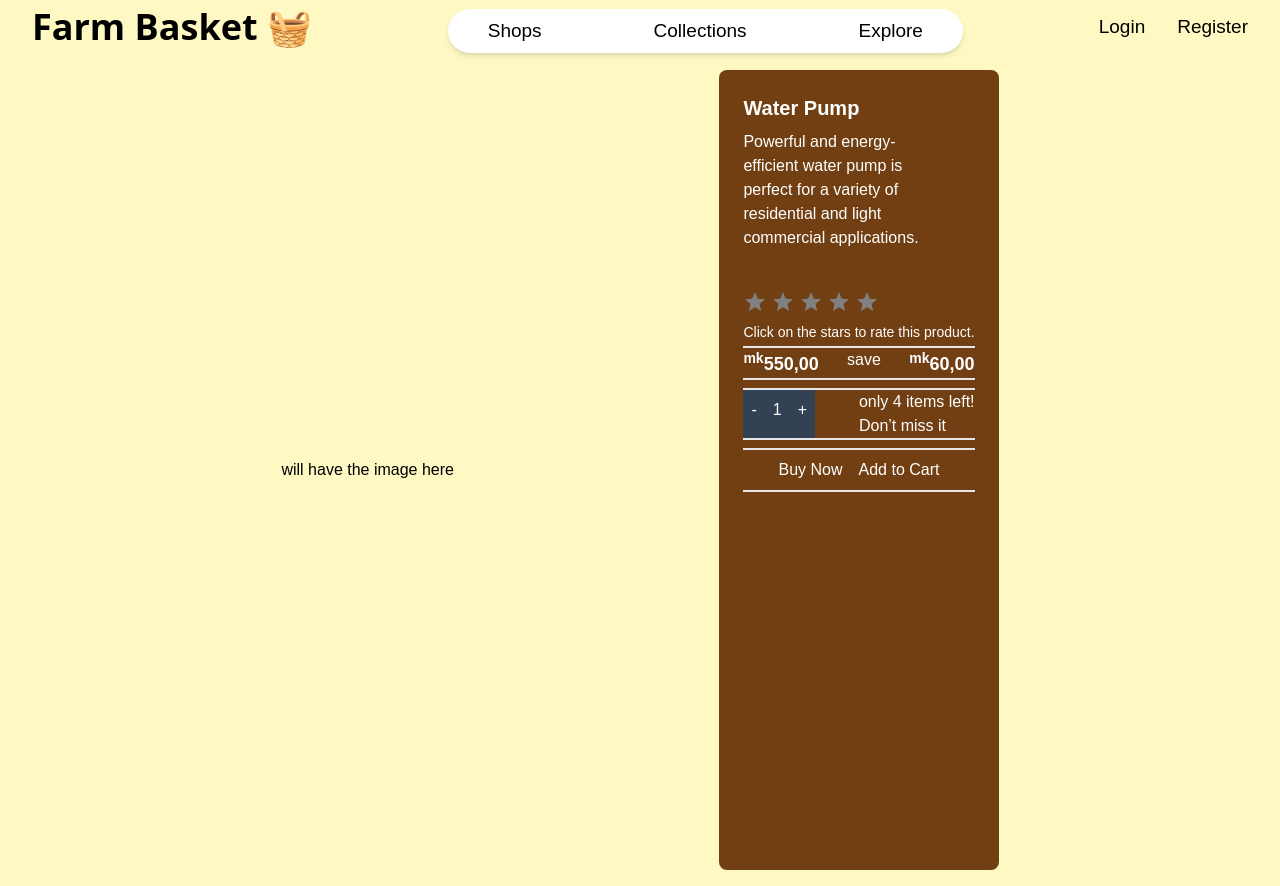
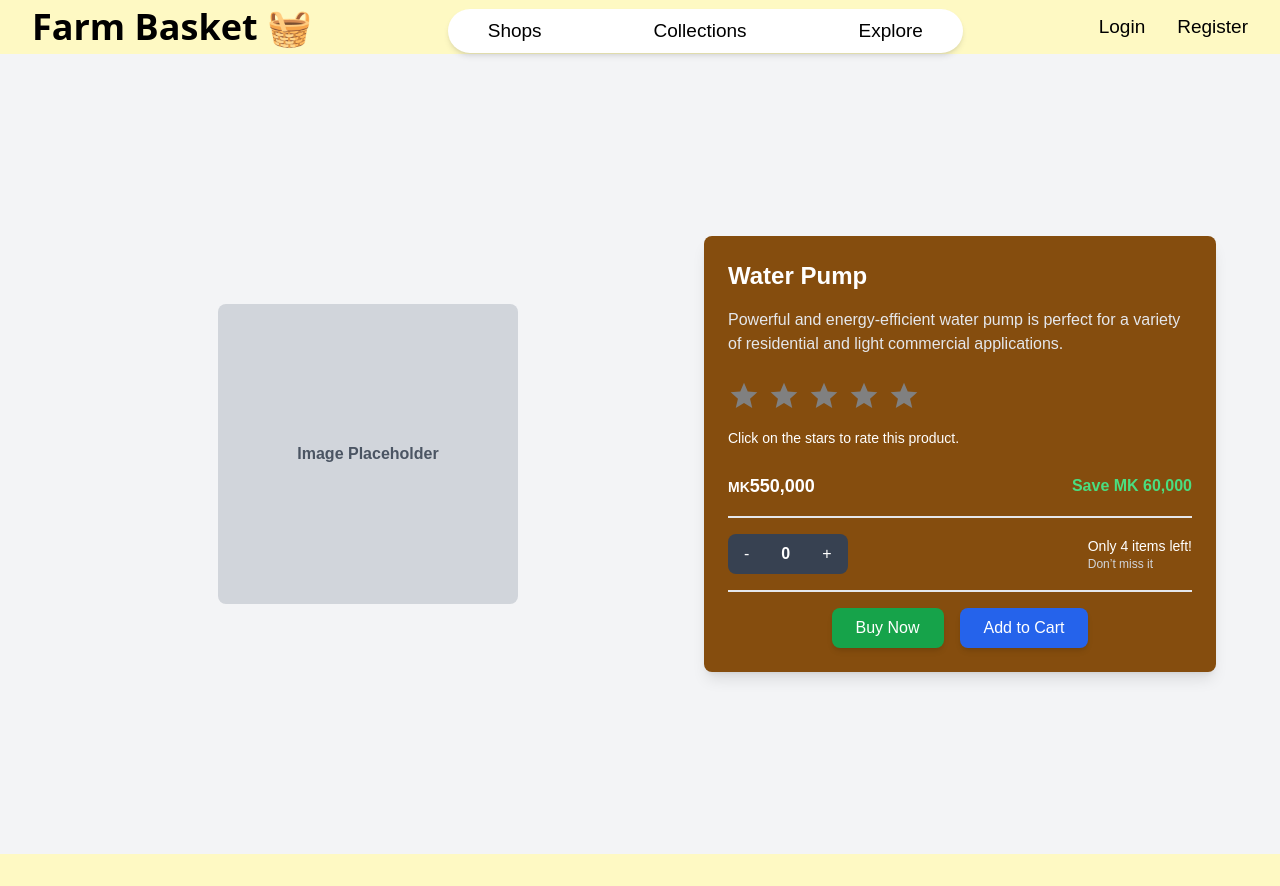
Before and after one commit to 120lennox/farm-basket-frontend, a Next.js app in the folder farmbasket/: page /checkOut in a window 1280 px wide. After the commit the page ends 854 px from the top, so only its background shows below. Built offline with nearby package versions, Linux system fonts and the light colour scheme; a web font is replaced by a local one.

Commit message:
added state for button

```diff
--- a/farmbasket/app/checkOut/page.tsx
+++ b/farmbasket/app/checkOut/page.tsx
@@ -1,71 +1,93 @@
 "use client";
 import { useState } from "react";
+
 export default function Checkout() {
   const [rating, setRating] = useState(0);
+  const [items, setItems] = useState(0);
 
   const handleRating = (index) => {
     setRating(index + 1);
   };
 
   return (
-    <div className="flex justify-evenly items-center p-4">
+    <div className="flex flex-col lg:flex-row justify-evenly items-center p-8 bg-gray-100 min-h-screen">
       {/* Image Section */}
-      <div>
-        <h1>will have the image here</h1>
+      <div className="flex justify-center items-center w-full lg:w-1/2 mb-8 lg:mb-0">
+        <div className="w-[300px] h-[300px] bg-gray-300 rounded-lg flex items-center justify-center">
+          <h1 className="text-gray-600 font-semibold">Image Placeholder</h1>
+        </div>
       </div>
 
       {/* Product Details Section */}
-      <div className="bg-yellow-900 h-screen p-6 rounded-lg text-white">
-        <h1 className="font-extrabold text-xl mb-2">Water Pump</h1>
-        <p className="w-[200px] mb-4">
+      <div className="bg-yellow-800 p-6 rounded-lg shadow-lg text-white w-full lg:w-1/2 max-w-lg">
+        <h1 className="font-extrabold text-2xl mb-4">Water Pump</h1>
+        <p className="mb-6 text-gray-200">
           Powerful and energy-efficient water pump is perfect for a variety of
           residential and light commercial applications.
         </p>
-        <br className=" boader boader-green" />
 
         {/* Star Rating Section */}
-        <div className="flex items-center gap-1">
+        <div className="flex items-center gap-2 mb-4">
           {[...Array(5)].map((_, index) => (
             <svg
               key={index}
               onClick={() => handleRating(index)}
               xmlns="http://www.w3.org/2000/svg"
               viewBox="0 0 24 24"
-              fill={index < rating ? "gold" : "gray"} // Highlight selected stars
-              className="w-6 h-6 cursor-pointer transition-transform transform hover:scale-110"
+              fill={index < rating ? "gold" : "gray"}
+              className="w-8 h-8 cursor-pointer transition-transform transform hover:scale-125"
             >
               <path d="M12 17.27L18.18 21l-1.64-7.03L22 9.24l-7.19-.61L12 2 9.19 8.63 2 9.24l5.46 4.73L5.82 21z" />
             </svg>
           ))}
         </div>
-        <p className="text-sm mt-2">
+        <p className="text-sm mb-6">
           {rating > 0
             ? `You rated this product ${rating} out of 5 stars.`
             : "Click on the stars to rate this product."}
         </p>
-        <div className="flex justify-between border-y-2 mt-1">
-          <h1 className=" font-bold text-lg">
-            <span className=" text-sm align-super">mk</span>550,00
-          </h1>
-          <h2>save</h2>
-          <h1 className=" font-bold text-lg">
-            <span className=" text-sm align-super">mk</span>60,00
-          </h1>
+
+        {/* Pricing Section */}
+        <div className="flex justify-between items-center border-b-2 pb-4 mb-4">
+          <div>
+            <p className="text-lg font-bold">
+              <span className="text-sm ">MK</span>550,000
+            </p>
+          </div>
+          <h2 className="text-green-400 font-bold">Save MK 60,000</h2>
         </div>
-        <div className=" flex justify-between border-y-2 mt-2">
-          <div className=" bg-slate-700">
-            <button className=" p-2">-</button>
-            <button className=" p-2">1</button>
-            <button className=" p-2">+</button>
+
+        {/* Quantity Selector */}
+        <div className="flex justify-between items-center border-b-2 pb-4 mb-4">
+          <div className="flex items-center bg-gray-700 rounded-lg overflow-hidden">
+            <button
+              className="px-4 py-2 text-white hover:bg-gray-600"
+              onClick={(deceaseItems) => setItems(items - 1)}
+            >
+              -
+            </button>
+            <button className="px-4 py-2 text-white font-bold">{items}</button>
+            <button
+              className="px-4 py-2 text-white hover:bg-gray-600"
+              onClick={(increaseItems) => setItems(items + 1)}
+            >
+              +
+            </button>
           </div>
           <div>
-            <p>only 4 items left!</p>
-            <p>Don’t miss it</p>
+            <p className="text-sm">Only 4 items left!</p>
+            <p className="text-xs text-gray-300">Don’t miss it</p>
           </div>
         </div>
-        <div className=" flex justify-center items-center border-y-2 mt-2">
-          <button className="p-2">Buy Now</button>
-          <button className="p-2">Add to Cart</button>
+
+        {/* Call-to-Action Buttons */}
+        <div className="flex justify-center items-center gap-4">
+          <button className="px-6 py-2 bg-green-600 text-white rounded-lg shadow-md hover:bg-green-500">
+            Buy Now
+          </button>
+          <button className="px-6 py-2 bg-blue-600 text-white rounded-lg shadow-md hover:bg-blue-500">
+            Add to Cart
+          </button>
         </div>
       </div>
     </div>
```
